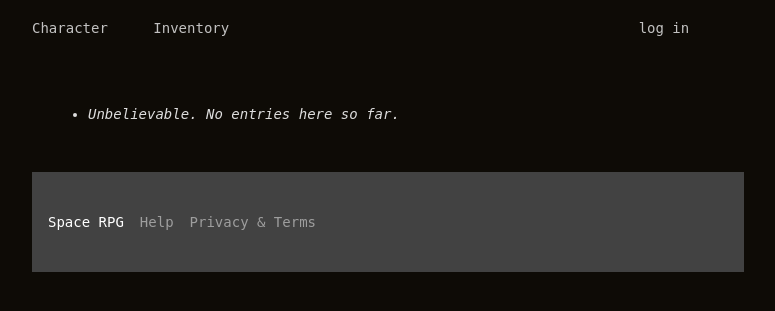
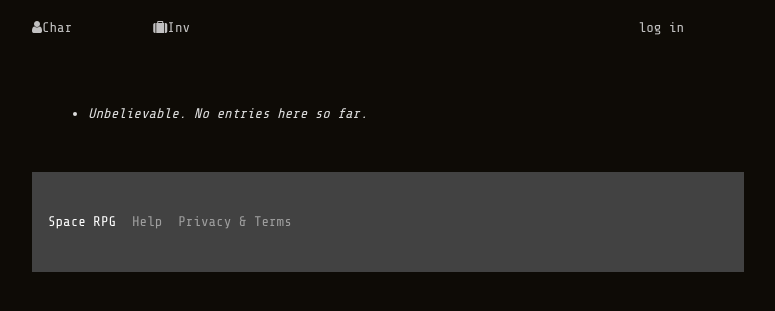
Before and after one commit to tigwyk/spacerpg, a Flask app: page / in a window 1280 px wide. Shown: the top 311 px of the page, without its empty margins (252-1027 px from the left). Run offline with Flask 2, Linux system fonts and the light colour scheme; data that the repository does not hold is empty.

Commit message:
Adding font awesome icons

```diff
--- a/templates/layout.html
+++ b/templates/layout.html
@@ -1,20 +1,22 @@
 <!doctype html>
 <head>
 <link rel="stylesheet" href="http://fonts.googleapis.com/css?family=Roboto:300,400,500,700" type="text/css">
+<link href="https://fonts.googleapis.com/css?family=Share+Tech+Mono" rel="stylesheet">
 <meta name="viewport" content="width=device-width, initial-scale=1.0">
 <title>Space RPG</title>
 <link rel="stylesheet" href="https://fonts.googleapis.com/icon?family=Material+Icons">
 <link rel="stylesheet" href="https://code.getmdl.io/1.3.0/material.blue_grey-blue.min.css" />
-<link rel=stylesheet type=text/css href="{{ url_for('static', filename='style.css') }}">
+<link rel="stylesheet" type=text/css href="{{ url_for('static', filename='style.css') }}">
+<link rel="stylesheet" href="https://maxcdn.bootstrapcdn.com/font-awesome/4.7.0/css/font-awesome.min.css">
 <script defer src="https://code.getmdl.io/1.3.0/material.min.js"></script>
 </head>
 <body>
 <div class="content-grid mdl-grid">
 	<div class="mdl-cell mdl-cell--2-col">
-		<a class="mdl-navigation__link" href="{{ url_for('character_profile') }}">Character</a>
+		<a class="mdl-navigation__link" href="{{ url_for('character_profile') }}"><i class="fa fa-user" aria-hidden="true"></i>Char</a>
 	</div>
 	<div class="mdl-cell mdl-cell--2-col">
-		                <a class="mdl-navigation__link" href="{{ url_for('character_profile') }}">Inventory</a>
+		<a class="mdl-navigation__link" href="{{ url_for('character_profile') }}"><i class="fa fa-suitcase" aria-hidden="true"></i>Inv</a>
 				        </div>
 	<div class="mdl-cell mdl-cell--2-col mdl-cell--6-offset">
 			{% if not current_user.is_authenticated %}
```
